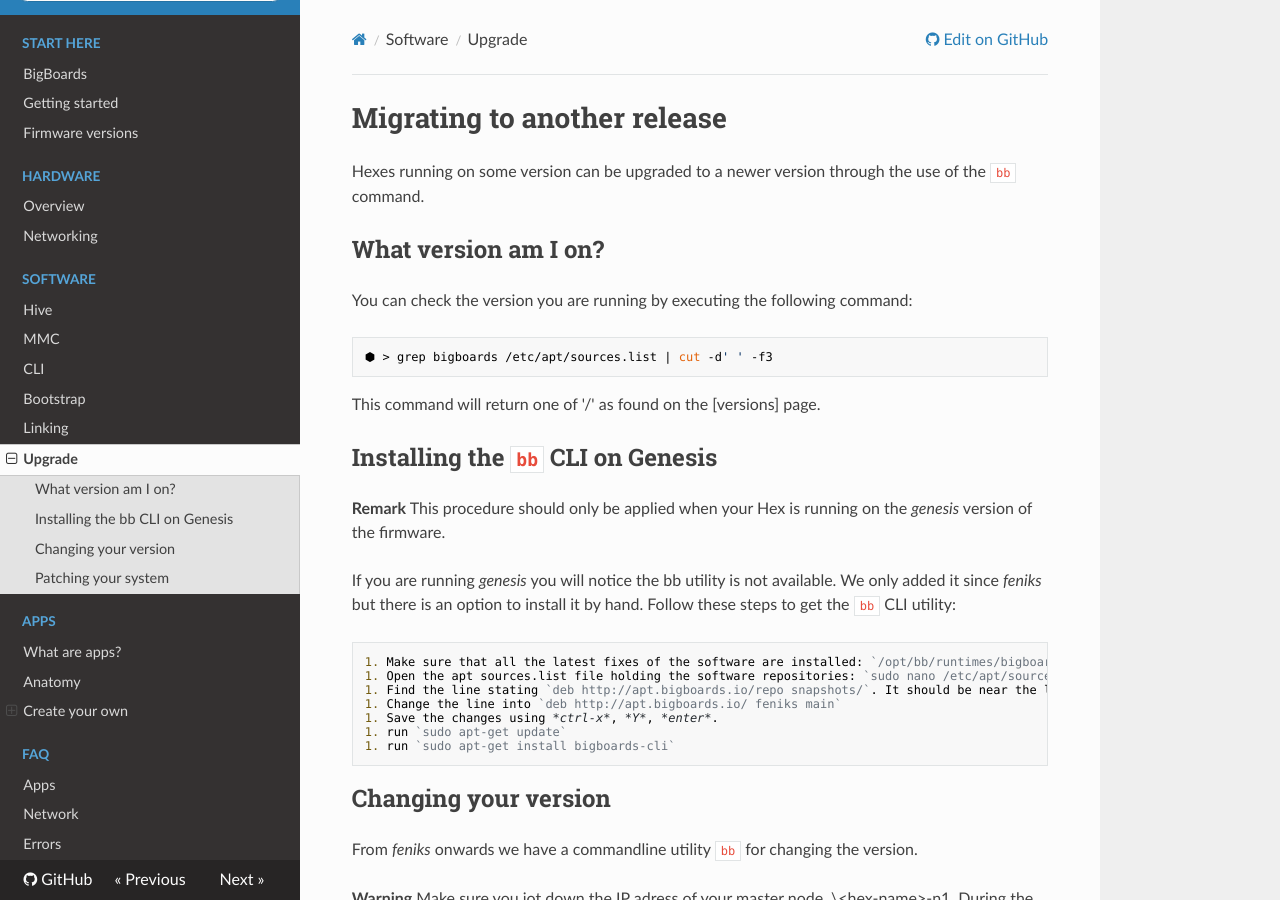
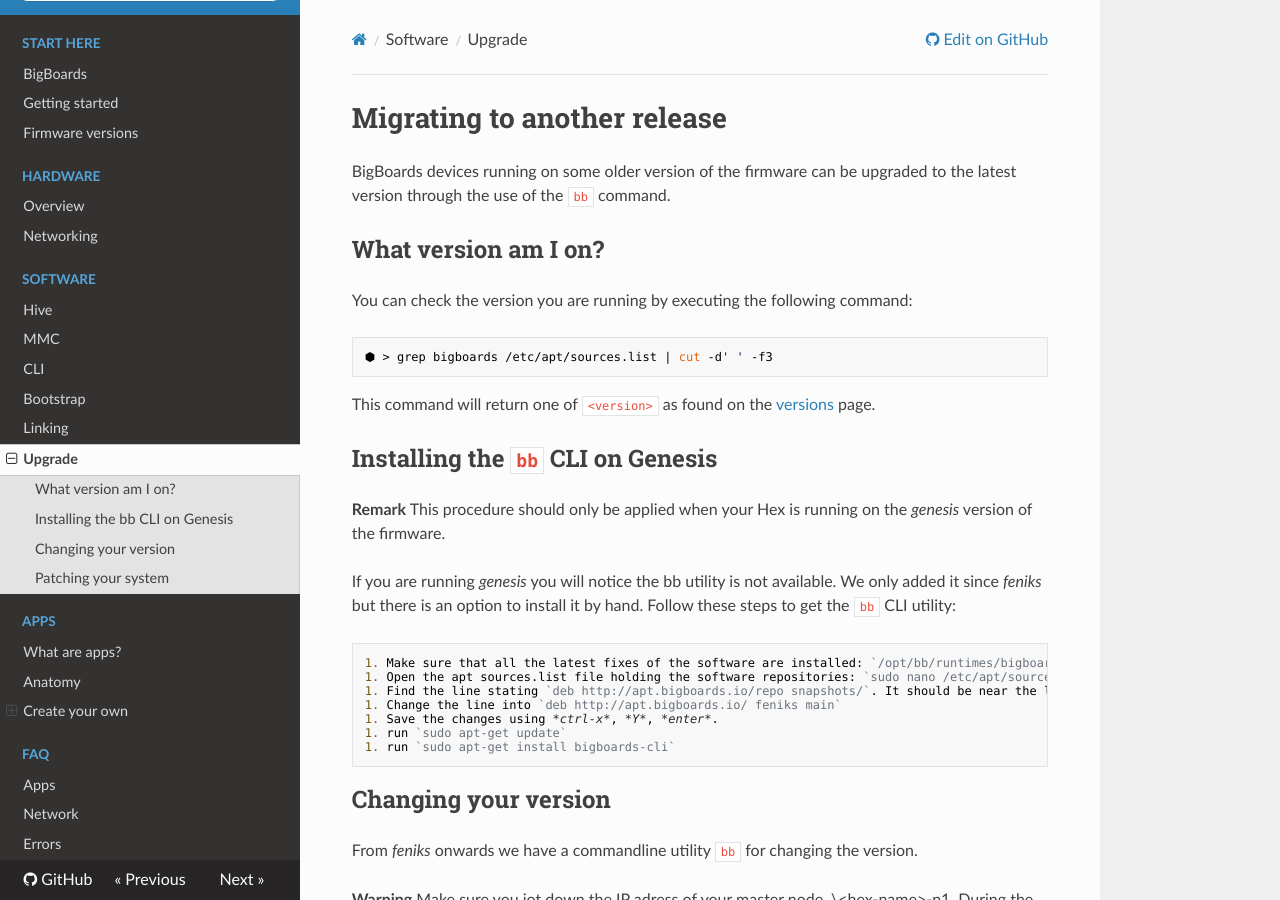
Before and after one commit to bigboards/bigboards-docs, an MkDocs documentation site: the page built from docs/software/migrate.md, in a window 1280 px wide and 900 px high. Built offline with MkDocs 1.6.1, drawn with Linux system fonts in a browser that asks for light colours; nearby versions of some CDN libraries; old or Windows-style settings are respelled for this version of MkDocs.

Commit message:
fix versions link

````diff
--- a/docs/software/migrate.md
+++ b/docs/software/migrate.md
@@ -1,12 +1,12 @@
 # Migrating to another release
-Hexes running on some version can be upgraded to a newer version through the use of the ```bb``` command.
+BigBoards devices running on some older version of the firmware can be upgraded to the latest version through the use of the `bb` command.
 
 ## What version am I on?
 You can check the version you are running by executing the following command:
 
 	⬢ > grep bigboards /etc/apt/sources.list | cut -d' ' -f3
 
-This command will return one of '<version>/' as found on the [versions] page.
+This command will return one of `<version>` as found on the [versions](versions) page.
 
 ## Installing the `bb` CLI on Genesis
 **Remark**
````
